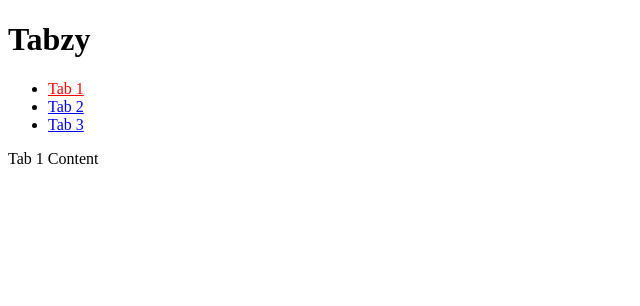
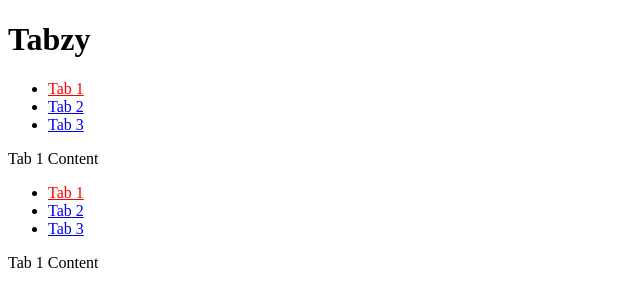
Before and after one commit to huydanh0408/tabzy, a website: page index.html in a window 1280 px wide. Shown: the whole page, without its empty margins (0-640 px from the left). Drawn offline with Linux system fonts and the light colour scheme.

Commit message:
5. Use params instead of hash

```diff
--- a/index.html
+++ b/index.html
@@ -20,13 +20,30 @@
     <div id="tab-1" class="tab">Tab 1 Content</div>
     <div id="tab-2" class="tab">Tab 2 Content</div>
     <div id="tab-3" class="tab">Tab 3 Content</div>
+
+    <!-- Container2 -->
+    <ul id="tabs2">
+      <!-- Tabs2 -->
+      <li><a href="#tab2-1">Tab 1</a></li>
+      <li><a href="#tab2-2">Tab 2</a></li>
+      <li><a href="#tab2-3">Tab 3</a></li>
+    </ul>
+
+    <!-- Panels2 -->
+    <div id="tab2-1" class="tab">Tab 1 Content</div>
+    <div id="tab2-2" class="tab">Tab 2 Content</div>
+    <div id="tab2-3" class="tab">Tab 3 Content</div>
+
     <script src="./src/tabzy.js"></script>
-
     <!-- Demo -->
     <script>
       const tabs = new Tabzy("#tabs", {
         remember: true,
       });
+
+      const tabs2 = new Tabzy("#tabs2", {
+        remember: true,
+      });
     </script>
   </body>
 </html>
--- a/src/tabzy.js
+++ b/src/tabzy.js
@@ -38,11 +38,12 @@ function Tabzy(selector, options = {}) {
 
 Tabzy.prototype._init = function () {
   // if this.opt.remember?
-  const hash = location.hash;
+  const params = new URLSearchParams(location.search);
+  const tabSelector = params.get("tab");
   const tab =
     (this.opt.remember &&
-      hash &&
-      this.tabs.find((tab) => tab.getAttribute("href") === hash)) ||
+      tabSelector &&
+      this.tabs.find((tab) => tab.getAttribute("href") === tabSelector)) ||
     this.tabs[0];
 
   this._activateTab(tab);
@@ -77,7 +78,11 @@ Tabzy.prototype._activateTab = function (tab) {
   panelActive.hidden = false;
 
   if (this.opt.remember)
-    history.replaceState(null, null, tab.getAttribute("href"));
+    history.replaceState(
+      null,
+      null,
+      `?tab=${encodeURIComponent(tab.getAttribute("href"))}`,
+    );
 };
 
 Tabzy.prototype.switch = function (input) {
```
